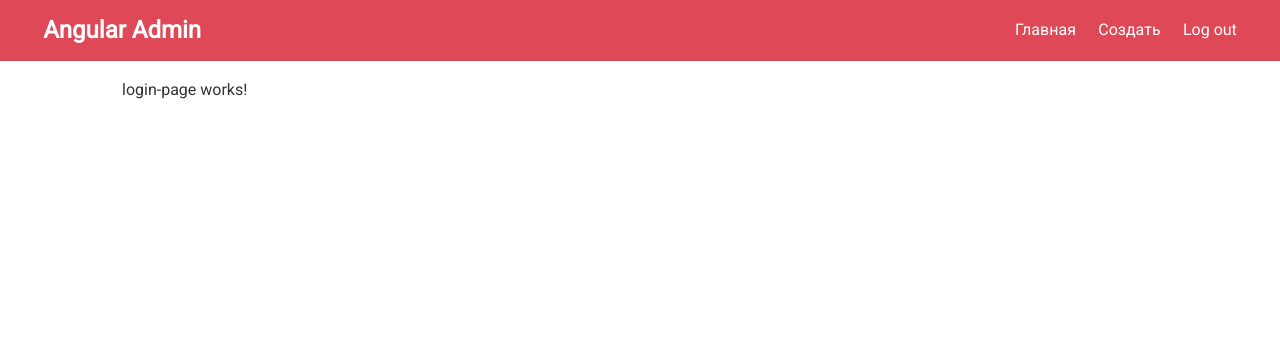
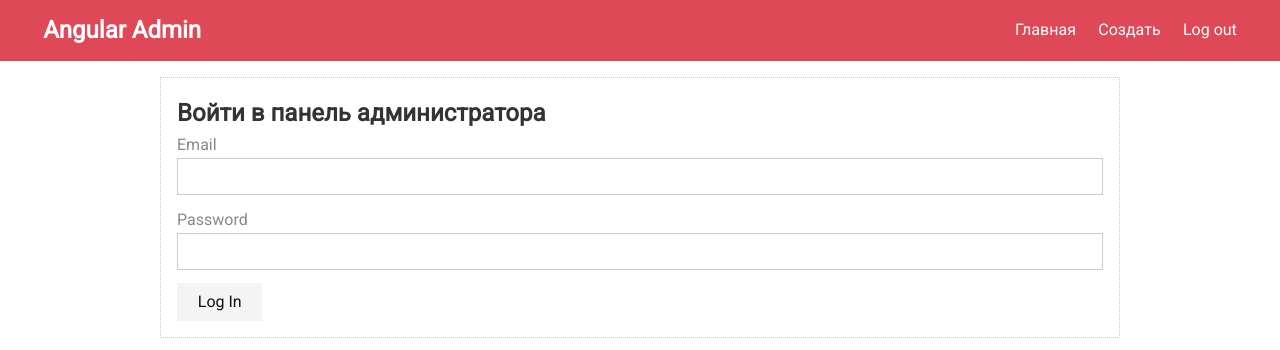
Before and after one commit to ButterBrot777/angular-blog, an Angular app: page /login in a window 1280 px wide. Shown: the top 350 px of the page. Built offline with nearby package versions, Linux system fonts and the light colour scheme.

Commit message:
feat: add login page layout

```diff
--- a/src/app/admin/admin.module.ts
+++ b/src/app/admin/admin.module.ts
@@ -6,9 +6,11 @@
 import { DashboardPageComponent } from './dashboard-page/dashboard-page.component';
 import { CreatePageComponent } from './create-page/create-page.component';
 import { EditPageComponent } from './edit-page/edit-page.component';
+import {FormsModule, ReactiveFormsModule} from '@angular/forms';
 
 @NgModule({
   declarations: [
+
     AdminLayoutComponent,
     LoginPageComponent,
     DashboardPageComponent,
@@ -16,6 +18,8 @@
     EditPageComponent
   ],
   imports: [
+    FormsModule,
+    ReactiveFormsModule,
     CommonModule,
     RouterModule.forChild([
       {
--- a/src/app/admin/login-page/login-page.component.html
+++ b/src/app/admin/login-page/login-page.component.html
@@ -1 +1,62 @@
-<p>login-page works!</p>
+<form
+  [formGroup]="form"
+  (ngSubmit)="submit()"
+  class="card">
+  <h2>Войти в панель администратора</h2>
+
+  <div
+    [ngClass]="{invalid: form.get('email').touched && form.get('email').invalid}"
+    class="form-control">
+    <label for="email">Email</label>
+    <input
+      id="email"
+      type="email"
+      formControlName="email">
+  </div>
+  <div
+    *ngIf="form.get('email').touched && form.get('email').invalid"
+    class="validation">
+    <small
+      *ngIf="form.get('email').errors.required">
+      Email is required
+    </small>
+    <small
+      *ngIf="form.get('email').errors.email">
+      Put email in format email@email.com
+    </small>
+  </div>
+
+  <div
+    [ngClass]="{invalid: form.get('password').touched && form.get('password').invalid}"
+    class="form-control">
+    <label for="password">Password</label>
+    <input
+      id="password"
+      type="password"
+      formControlName="password">
+  </div>
+
+  <div
+    *ngIf="form.get('password').touched && form.get('password').invalid"
+    class="validation">
+    <small
+      *ngIf="form.get('password').errors.required"
+    >
+      Password is required
+    </small>
+    <small
+      *ngIf="form.get('password').errors.minlength"
+    >
+      Password length must be
+      {{form.get('password').errors.minlength.requiredLength}} or more symbols.
+      Now it is
+      {{form.get('password').errors.minlength.actualLength}}
+    </small>
+  </div>
+
+  <button
+    type="submit"
+    class="btn btn-primary"
+    [disabled]="form.invalid"
+  >Log In</button>
+</form>
--- a/src/app/admin/login-page/login-page.component.scss
+++ b/src/app/admin/login-page/login-page.component.scss
@@ -0,0 +1,4 @@
+form {
+  max-width: 60rem;
+  margin: 0 auto;
+}
--- a/src/app/admin/login-page/login-page.component.ts
+++ b/src/app/admin/login-page/login-page.component.ts
@@ -1,4 +1,6 @@
 import { Component, OnInit } from '@angular/core';
+import {FormControl, FormGroup, Validators} from '@angular/forms';
+import {User} from '../../shared/interfaces';
 
 @Component({
   selector: 'app-login-page',
@@ -7,9 +9,31 @@
 })
 export class LoginPageComponent implements OnInit {
 
+  form: FormGroup;
+
   constructor() { }
 
   ngOnInit(): void {
+    this.form = new FormGroup({
+      email: new FormControl(null, [
+        Validators.email,
+        Validators.required
+      ]),
+      password: new FormControl(null, [
+        Validators.required,
+        Validators.minLength(6)
+      ]),
+    });
   }
 
+  submit(): void {
+    if (this.form.invalid) {
+      return;
+    }
+
+    const user: User = {
+      email: this.form.value.email,
+      password: this.form.value.password
+    };
+  }
 }
--- /dev/null
+++ b/src/app/shared/interfaces.ts
@@ -0,0 +1,4 @@
+export interface User {
+  email: string;
+  password: string;
+}
```
